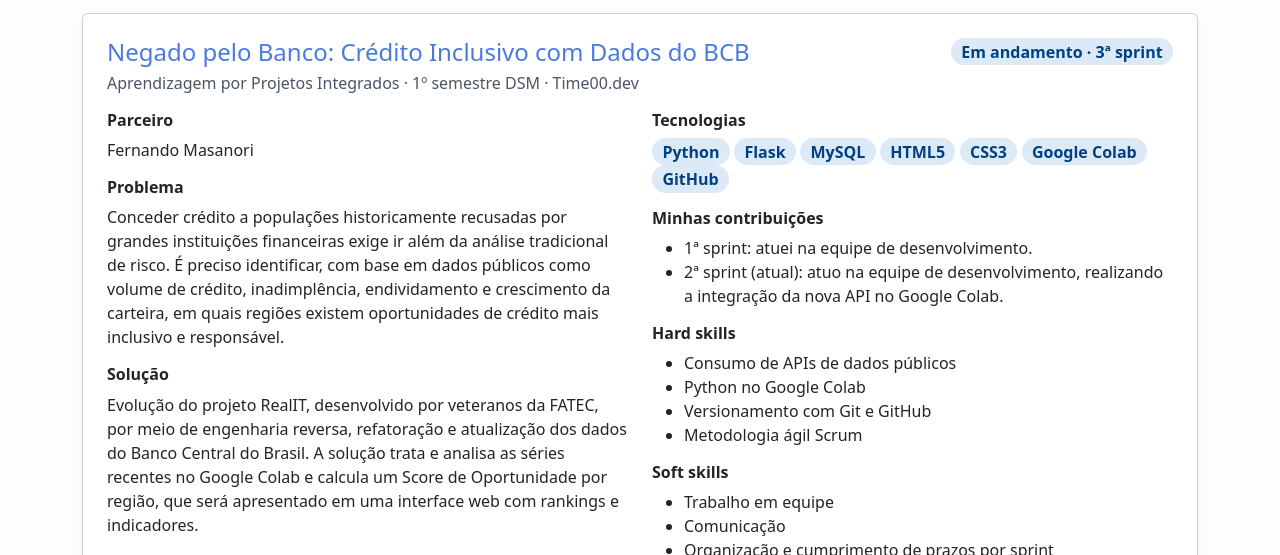
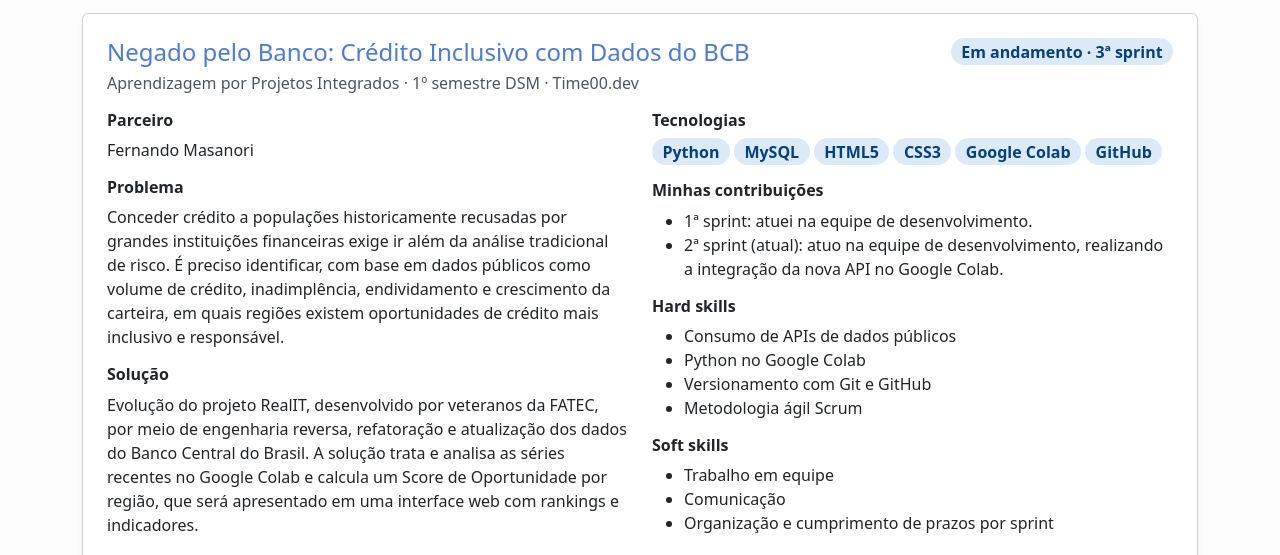
Before and after one commit to luanronzoni/Portfolio, a plain HTML site: page index.html in a window 1280 px wide. Shown: the part 1981-2536 px from the top of the page. Drawn offline with nearby package versions, Linux system fonts and the light colour scheme.

Commit message:
chore: remove span da section projetos

```diff
--- a/index.html
+++ b/index.html
@@ -160,7 +160,6 @@
                 <h5 class="h6 fw-bold">Tecnologias</h5>
                 <div class="mb-3">
                   <span class="badge rounded-pill badge-area fs-6">Python</span>
-                  <span class="badge rounded-pill badge-area fs-6">Flask</span>
                   <span class="badge rounded-pill badge-area fs-6">MySQL</span>
                   <span class="badge rounded-pill badge-area fs-6">HTML5</span>
                   <span class="badge rounded-pill badge-area fs-6">CSS3</span>
```
